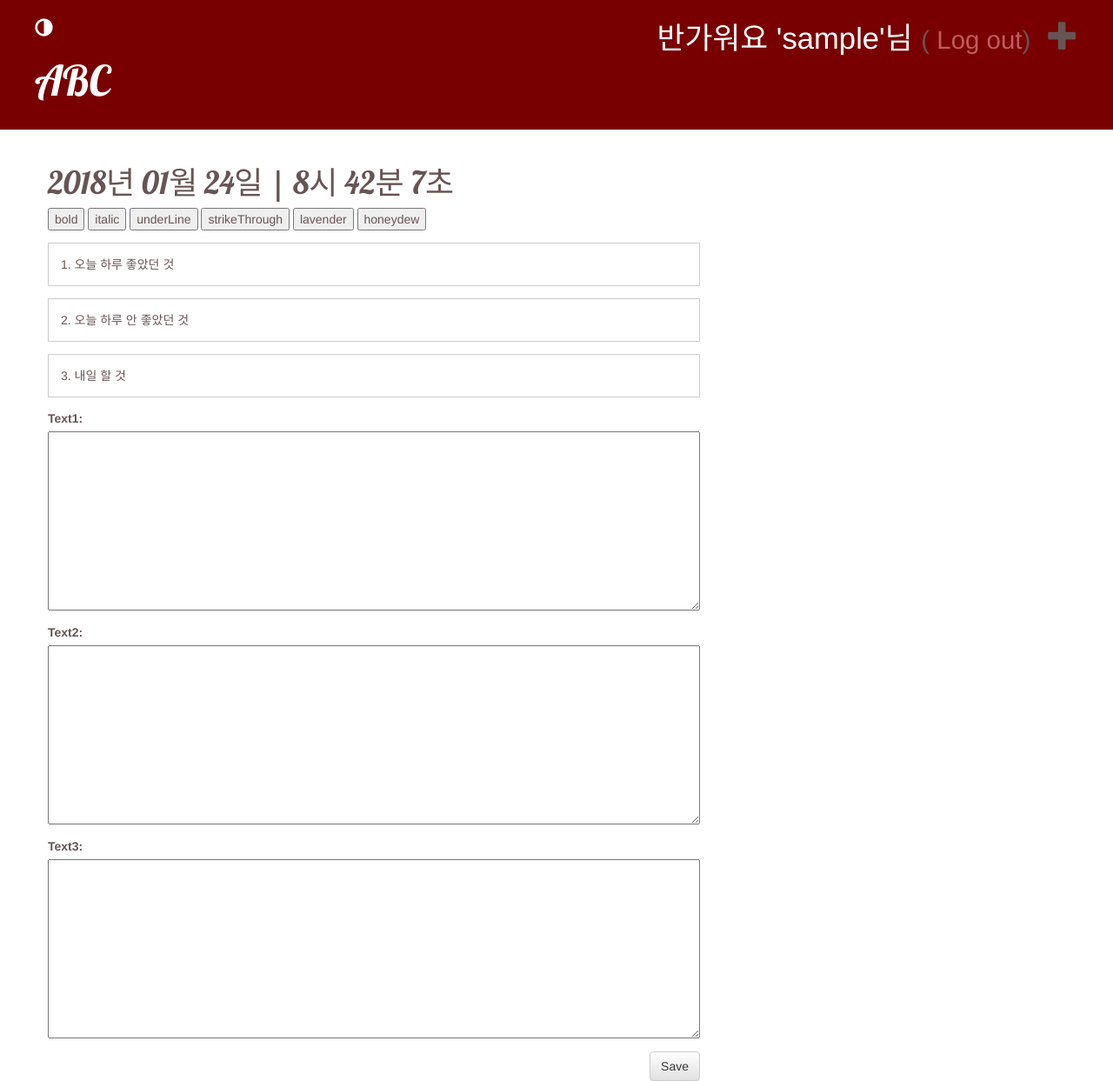
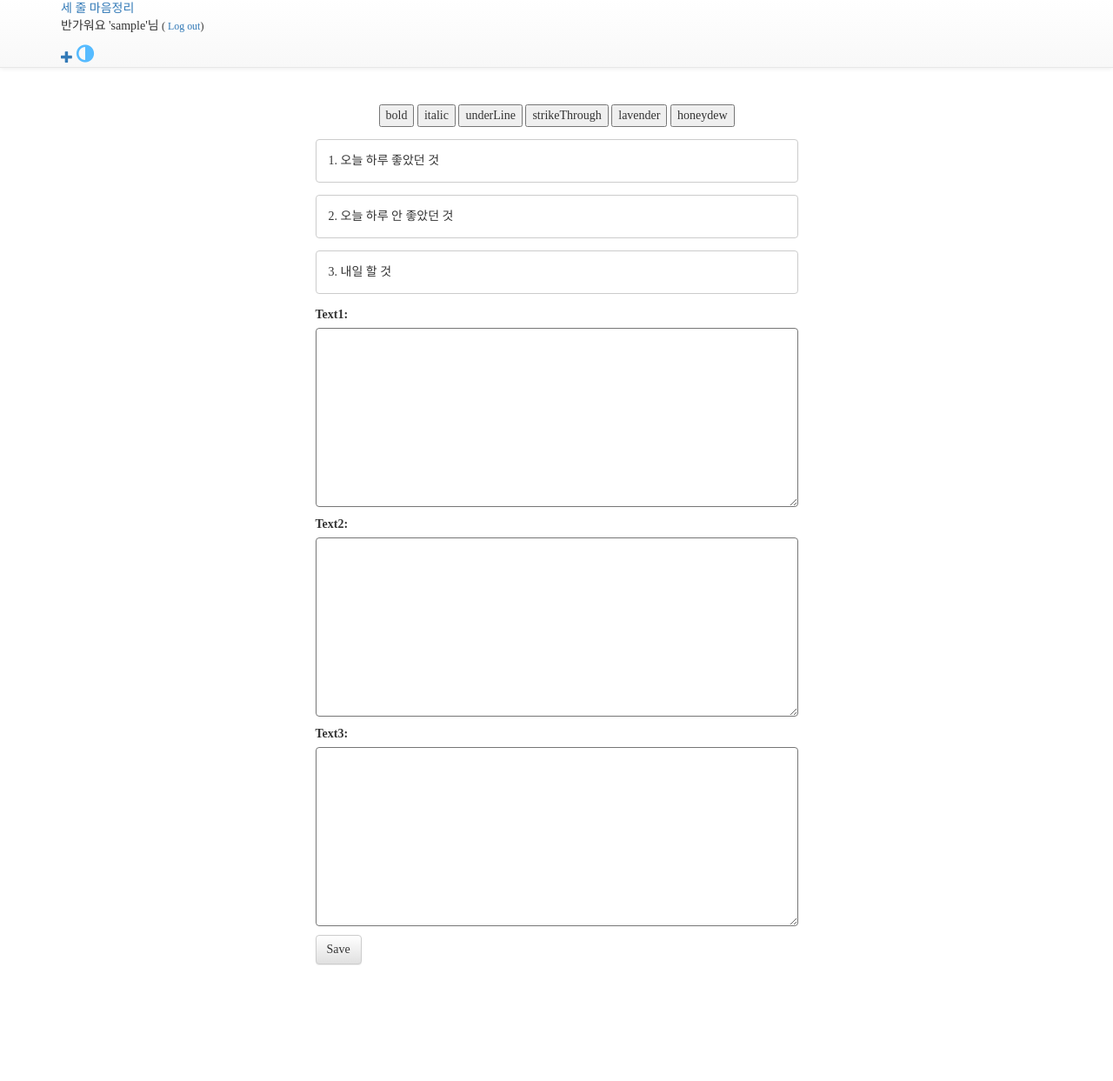
Before and after one commit to hora2017/pf2, a Django app: page /post/new/ in a window 1280 px wide. Shown: the whole page at 87% size. After the commit the page ends 1110 px from the top, so only its background shows below. Run offline with Django 3.2, Linux system fonts and the light colour scheme; the visitor is signed in with stand-in values (Sample User, id 1); some libraries are stand-ins or nearby versions; some web fonts are replaced.

Commit message:
css&템플릿 수정 1차

```diff
--- a/blog/static/css/blog.1.css
+++ b/blog/static/css/blog.1.css
@@ -99,6 +99,7 @@
 .textDiv{
     height: auto;
     border: 1px solid #ccc;
+    border-radius: 4px;
     padding: 1em;
     margin: 1em 0;
     transition: all 0.2s;
--- a/blog/static/css/blog.css
+++ b/blog/static/css/blog.css
@@ -1,56 +1,62 @@
+
+/* form p {
+    display: none;
+} */
+
 *{
-    color: #685454;
-}
-.page-header {
-    background-color: #790000;
-    margin-top: 0;
-    padding: 20px 20px 20px 40px;
+    font-family: 'Nanum Square';
 }
 
-.page-header h1, .page-header h1 a, .page-header h1 a:visited, .page-header h1 a:active {
-    color: #ffffff;
-    font-size: 36pt;
-    text-decoration: none;
-}
-
-.content {
-    margin-left: 40px;
-}
-
-h1, h2, h3, h4 {
-    font-family: 'Lobster', 'Nanum Gothic';
-}
-
-a {
-    color: rgb(190, 93, 93);
-}
-
-.date {
-    color: #afafaf;
-}
-
-.save {
+.remove{
     float: right;
 }
 
-.post-form textarea, .post-form input {
+.card {
+    box-shadow: 0 2px 5px 0 rgba(0, 0, 0, 0.16), 0 2px 10px 0 rgba(0, 0, 0, 0.12);
+    margin-top: 15px;
+    box-sizing: border-box;
+    border-radius: 4px;
+    padding: 2% 4%;
+}
+.card-tag {
+    text-align: right;
+}
+.card-tag .btn {
+    margin-left: 10px;
+}
+.card h1 {
+    text-align: center;
+    color: #555
+}
+.card h3 {
+    color: #555
+}
+
+.comment {
+    background: rgb(243, 243, 243);
+}
+
+.col-sm-6 {
+    margin: 100px auto;
+}
+
+footer {
+    position: fixed;
+    bottom: 0;
+    width: 100%;
+    /* Set the fixed height of the footer here */
+    height: 60px;
+    background-color: #f5f5f5;
+    text-align: center;
+}
+
+textarea {
+    border-radius: 4px;
+    display: block;
+    resize: vertical;
     width: 100%;
 }
 
-.top-menu, .top-menu:hover, .top-menu:visited {
-    color: #ffffff;
-    float: right;
-    font-size: 26pt;
-    margin-right: 20px;
-}
-
-.post {
-    margin-bottom: 70px;
-}
-
-.post h1 a, .post h1 a:visited {
-    color: #000000;
-}
 
 #autosave {
     display: none;
@@ -59,21 +65,40 @@
 #cssBtn {
     cursor : pointer;
     font-Size :1.5em;
-    color : #fff;
+    color : rgb(86, 187, 255);
 }
-body {
-    background-color: rgb(255, 255, 255);
+.rich{
+    list-style: none;
+    margin: 0;
+    padding: 0;
+    width: 100%;
+    text-align:center;
 }
-/* form p {
-    display: none;
-} */
-
+.rich li {
+    display: inline-block;
+    width: 3em;
+    height: 2.5em;
+    margin: 0 auto;
+    text-align: center;
+    cursor: pointer;
+    background-color: #fff;
+    color: #444;
+    transition: all 0.05s;
+    transition-timing-function: cubic-bezier(0.55, 0.06, 0.68, 0.19)
+}
+.rich li:active{
+    background-color: #444;
+    color: #fff;
+    transition: all 0.05s;
+    transition-timing-function: cubic-bezier(0.55, 0.06, 0.68, 0.19)
+}
 [contentEditable=true]:empty:not(:focus):before{
     content:attr(data-text)
 }
 .textDiv{
     height: auto;
     border: 1px solid #ccc;
+    border-radius: 4px;
     padding: 1em;
     margin: 1em 0;
     transition: all 0.2s;
--- a/blog/templates/blog/base.html
+++ b/blog/templates/blog/base.html
@@ -3,49 +3,54 @@
 <html lang="en">
 
 <head>
-    <title>ABC</title>
     <meta charset="UTF-8">
     <meta name="viewport" content="width=device-width, initial-scale=1.0">
     <meta http-equiv="X-UA-Compatible" content="ie=edge">
     <link rel="stylesheet" href="//maxcdn.bootstrapcdn.com/bootstrap/3.2.0/css/bootstrap.min.css">
     <link rel="stylesheet" href="//maxcdn.bootstrapcdn.com/bootstrap/3.2.0/css/bootstrap-theme.min.css">
-    <link href='//fonts.googleapis.com/css?family=Lobster&subset=latin,latin-ext' rel='stylesheet' type='text/css'>
-    <!-- <link rel="stylesheet" href="{% static 'css/blog.css' %}"> -->
-
+    <link rel="stylesheet" href="//cdn.rawgit.com/hiun/NanumSquare/master/nanumsquare.css">
+    <link rel="stylesheet" href="{% static 'css/blog.css' %}">
+    <title>세 줄 마음정리</title>
 </head>
 
 <body>
-    <div class="page-header">
-        <span class="glyphicon glyphicon-adjust" id="cssBtn"></span>
+    <nav class="navbar navbar-default navbar-fixed-top">
+        <div class="container">
+            <div class="navbar-header">
+                <div class="header">
+                    <a class="" href="/">세 줄 마음정리</a>
+                </div>
                 {% if user.is_authenticated %}
-        <a href="{% url 'post_new' %}" class="top-menu">
-            <span class="glyphicon glyphicon-plus"></span>
-        </a>
+                <div>
                     <p class="top-menu">반가워요 '{{ user.username }}'님
                         <small>(
                             <a href="{% url 'logout' %}">Log out</a>)</small>
                     </p>
+                </div>
+                <a href="{% url 'post_new' %}">
+                    <span class="glyphicon glyphicon-plus"></span>
+                </a>
                 {% else %}
-        <a href="{% url 'login' %}" class="top-menu">
+                <a href="{% url 'login' %}">
                     <span class="glyphicon glyphicon-lock"></span>
                 </a>
                 {% endif %}
-        <h1>
-            <a href="/">ABC</a>
-        </h1>
-    </div>
-    <div class="content container">
-        <div class="row">
-            <div class="col-md-8">
-                {% block content %}{% block list %}
-                {% endblock %}{% endblock %}
-
+                <span class="glyphicon glyphicon-adjust" id="cssBtn"></span>
             </div>
         </div>
+    </nav>
+    <div class="container">
+        <div class="row">
+            <div class="col-sm-3"></div>
+            <div class="col-sm-6">
+                {% block content %}{% block list %} {% endblock %}{% endblock %}
             </div>
-    <script src="{% static 'js/base.js' %}"></script>
-    {% block script %}
-    {% endblock script %}
+            <div class="col-sm-3"></div>
+        </div>
+    </div>
+    {% block footer %}
+    {% endblock %}
+    <script src="{% static 'js/base.js' %}"></script> {% block script %} {% endblock script %}
 </body>
 
 </html>
```
Also changed, not shown: blog/templates/blog/base1.html (added, +51 -0 lines), blog/templates/blog/post_list.html (+24 -21 lines), blog/templates/blog/post_list1.html (added, +55 -0 lines), blog/templates/blog/tag_post_list.html (+20 -14 lines), blog/templates/blog/tag_post_list1.html (added, +52 -0 lines). Lines whose indentation alone changed are shown as unchanged.
